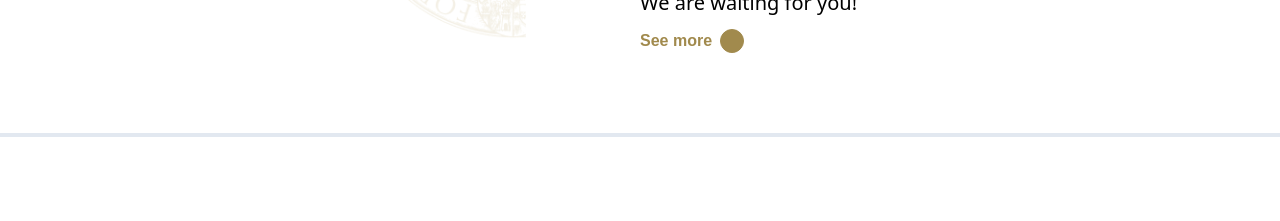
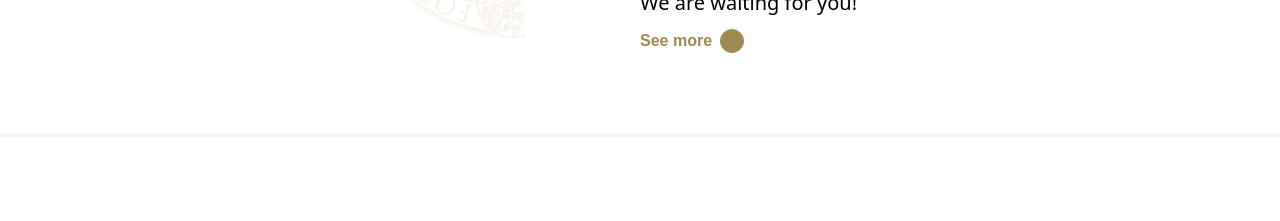
Before and after one commit to beylar/beylaGate2, a website: page index.html in a window 1280 px wide. Shown: the part 2800-3021 px from the top of the page. Drawn offline with Linux system fonts and the light colour scheme.

Commit message:
Colors and Texts

```diff
--- a/index.html
+++ b/index.html
@@ -303,7 +303,7 @@
             </div>
 
         </section>
-        <div class="border-2 border-slate-200 w-full mt-20 "></div>
+        <div class="border-2 border-slate-100 w-full mt-20 "></div>
 
         <!-- SECTION 5 -->
 
```
Also changed, not shown: build/output.css.
